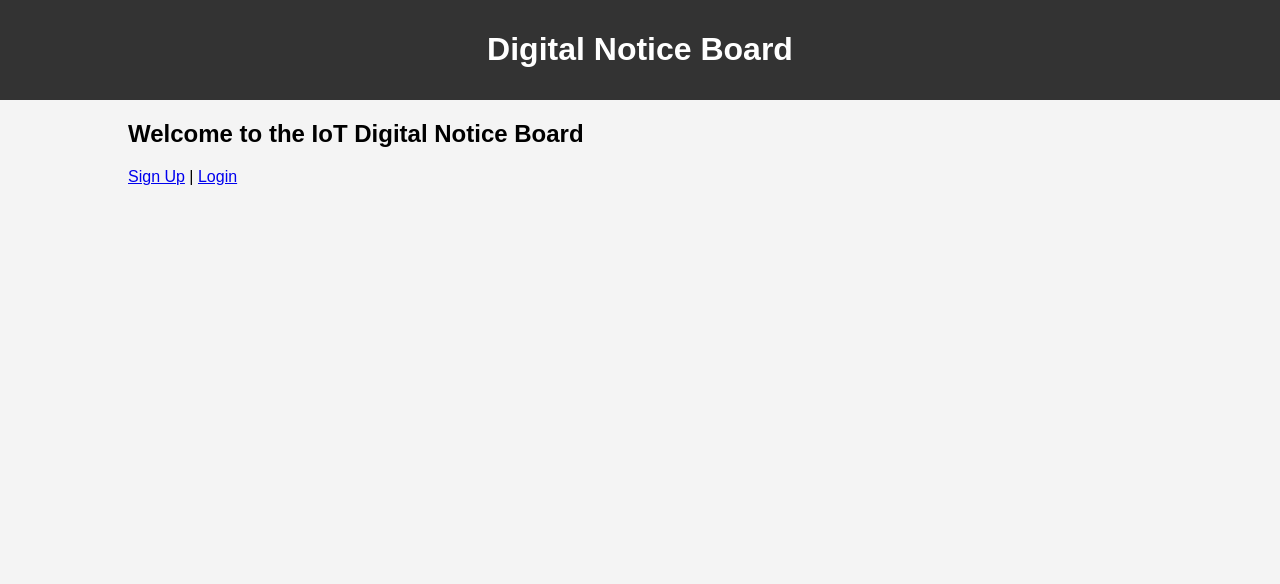
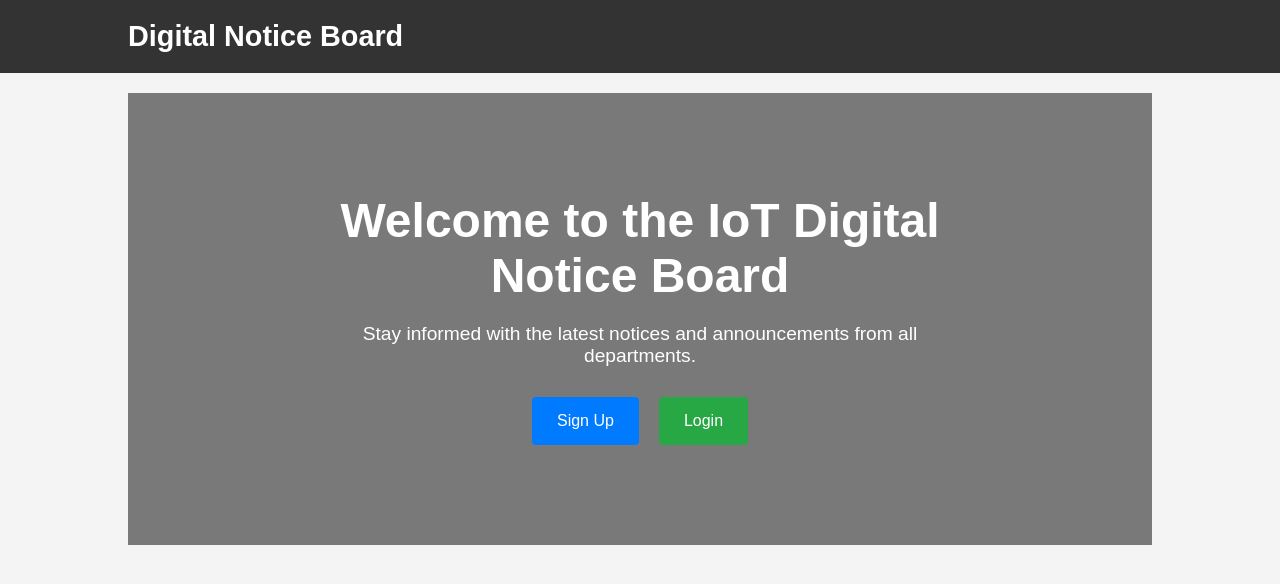
Before and after one commit to digi2025new/digin, a Flask app: page / in a window 1280 px wide. Shown: the top 584 px of the page. Run offline with Flask 3, Linux system fonts and the light colour scheme; some libraries are stand-ins or nearby versions.

Commit message:
Enhance homepage with hero section and new styling

```diff
--- a/static/styles.css
+++ b/static/styles.css
@@ -1,43 +1,136 @@
+/* Basic Reset/Defaults */
+* {
+    margin: 0;
+    padding: 0;
+    box-sizing: border-box;
+}
+
 body {
     font-family: Arial, sans-serif;
-    margin: 0;
-    padding: 0;
     background-color: #f4f4f4;
 }
 
+/* Header */
 header {
     background-color: #333;
     color: #fff;
-    padding: 10px 0;
+    padding: 20px 0;
     text-align: center;
 }
 
+.header-container {
+    width: 80%;
+    margin: 0 auto;
+    display: flex;
+    align-items: center;
+    justify-content: space-between;
+}
+
+.header-container h1 {
+    font-size: 1.8rem;
+}
+
+.header-container p {
+    margin: 0;
+}
+
+/* Container */
 .container {
     width: 80%;
-    margin: auto;
+    margin: 20px auto;
     overflow: hidden;
 }
 
+/* Flash messages */
 .flashes {
     list-style: none;
     padding: 0;
-    color: red;
+    margin-bottom: 20px;
+    color: #c00; /* red color for errors/messages */
 }
 
-button {
+/* Hero Section */
+.hero {
+    background: url("https://via.placeholder.com/1200x400") no-repeat center center/cover;
+    /* Replace the URL with your own hero image if you like */
+    width: 100%;
+    padding: 100px 0;
+    color: #fff;
+    text-align: center;
+    position: relative;
+}
+
+.hero::after {
+    content: "";
+    position: absolute;
+    top: 0; left: 0; right: 0; bottom: 0;
+    background: rgba(0,0,0,0.5); /* dark overlay */
+}
+
+.hero-content {
+    position: relative;
+    z-index: 1;
+    max-width: 700px;
+    margin: 0 auto;
+    padding: 0 20px;
+}
+
+.hero-content h1 {
+    font-size: 3rem;
+    margin-bottom: 20px;
+}
+
+.hero-content p {
+    font-size: 1.2rem;
+    margin-bottom: 30px;
+}
+
+.hero-buttons {
+    display: flex;
+    justify-content: center;
+    gap: 20px;
+}
+
+/* Buttons */
+.btn {
     display: inline-block;
-    background: #333;
+    padding: 15px 25px;
+    text-decoration: none;
+    color: #fff;
+    background-color: #007BFF; /* Primary color */
+    border-radius: 4px;
+    transition: background-color 0.3s ease;
+}
+
+.btn:hover {
+    background-color: #0056b3;
+}
+
+.btn-secondary {
+    background-color: #28a745; /* Secondary color (green) */
+}
+
+.btn-secondary:hover {
+    background-color: #1e7e34;
+}
+
+/* Department Buttons (Dashboard) */
+.departments button {
+    margin: 10px;
+    transition: transform 0.3s;
+    background-color: #333;
     color: #fff;
     padding: 10px 20px;
-    margin: 10px 0;
     border: none;
     cursor: pointer;
 }
 
-button:hover {
-    background: #555;
+.departments button:hover {
+    transform: scale(1.1);
+    background-color: #555;
 }
 
+/* Admin notices */
 .notice {
     background: #fff;
     margin: 10px 0;
@@ -53,13 +146,3 @@ button:hover {
 .notice audio {
     width: 100%;
 }
-
-/* Optional: Styles for the animated dashboard */
-.departments button {
-    margin: 10px;
-    transition: transform 0.3s;
-}
-
-.departments button:hover {
-    transform: scale(1.1);
-}
--- a/templates/base.html
+++ b/templates/base.html
@@ -8,10 +8,12 @@
 </head>
 <body>
   <header>
-    <h1>Digital Notice Board</h1>
-    {% if session.username %}
-      <p>Logged in as: {{ session.username }}</p>
-    {% endif %}
+    <div class="header-container">
+      <h1>Digital Notice Board</h1>
+      {% if session.username %}
+        <p>Logged in as: {{ session.username }}</p>
+      {% endif %}
+    </div>
   </header>
   <div class="container">
     {% with messages = get_flashed_messages() %}
--- a/templates/index.html
+++ b/templates/index.html
@@ -1,5 +1,13 @@
 {% extends "base.html" %}
 {% block content %}
-  <h2>Welcome to the IoT Digital Notice Board</h2>
-  <p><a href="{{ url_for('signup') }}">Sign Up</a> | <a href="{{ url_for('login') }}">Login</a></p>
+<div class="hero">
+  <div class="hero-content">
+    <h1>Welcome to the IoT Digital Notice Board</h1>
+    <p>Stay informed with the latest notices and announcements from all departments.</p>
+    <div class="hero-buttons">
+      <a href="{{ url_for('signup') }}" class="btn">Sign Up</a>
+      <a href="{{ url_for('login') }}" class="btn btn-secondary">Login</a>
+    </div>
+  </div>
+</div>
 {% endblock %}
```
